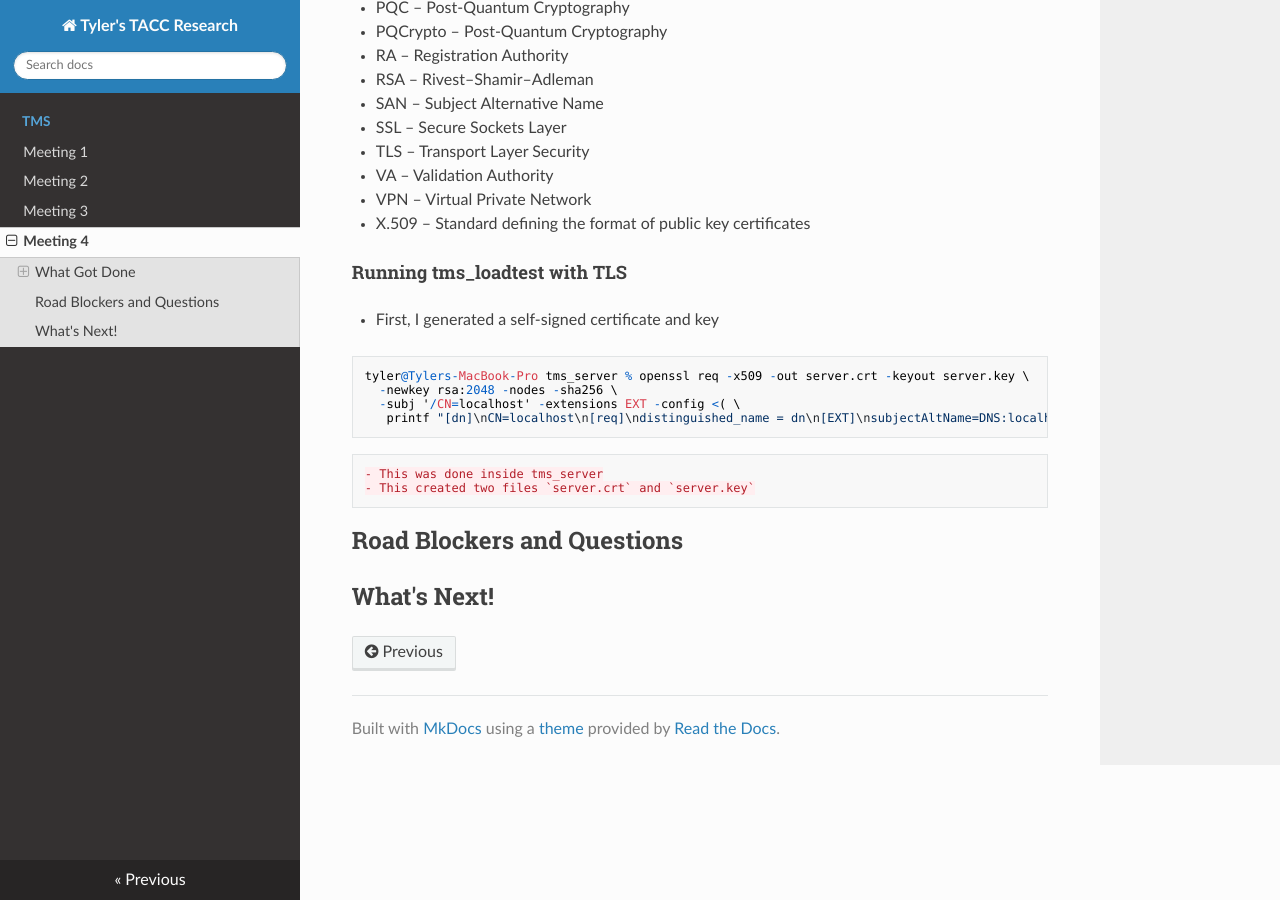
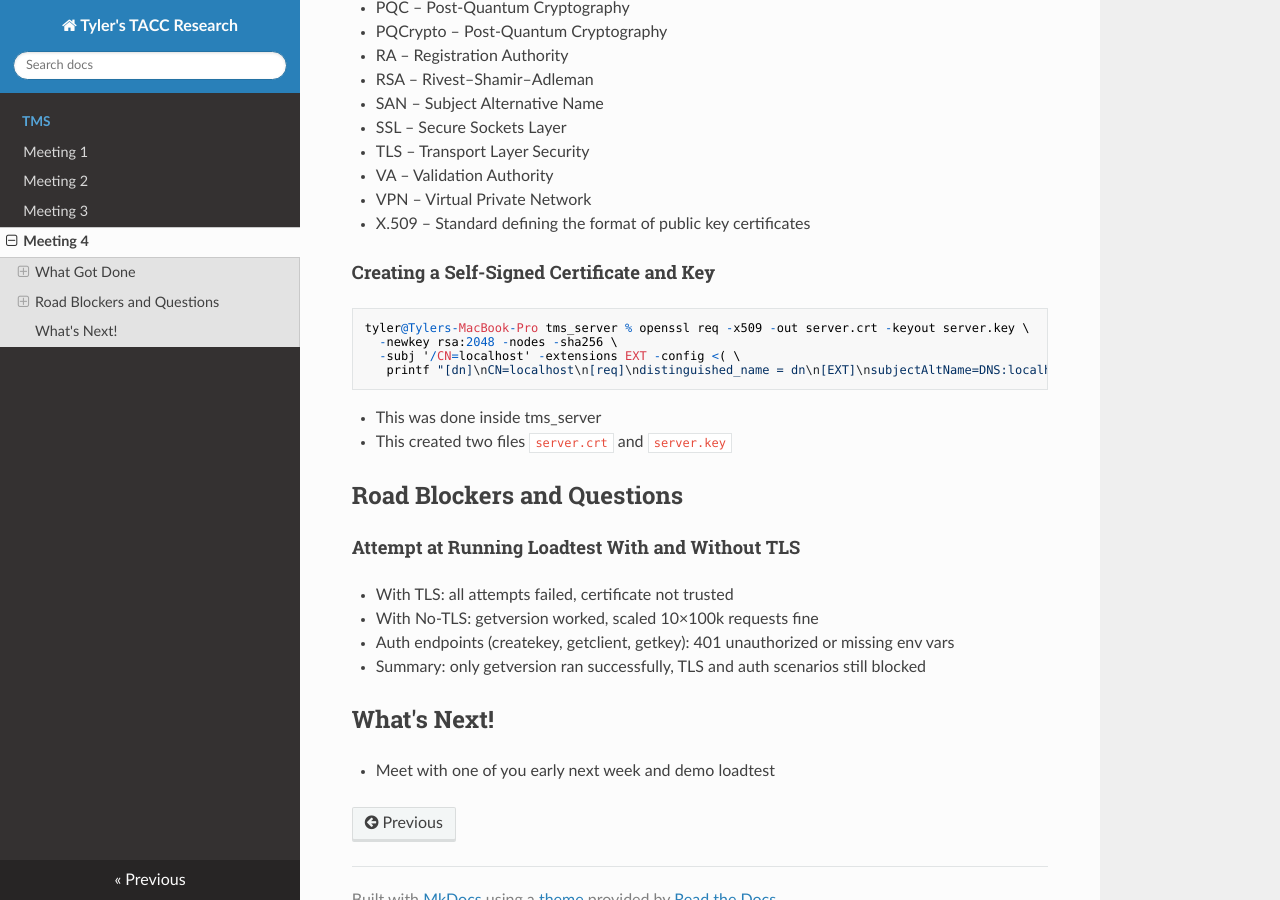
Before and after one commit to tyler0852/tylers-tacc-research, an MkDocs documentation site: the page built from docs/tms/meeting-4.md, in a window 1280 px wide and 900 px high, scrolled down 7820 px. Built offline with MkDocs 1.6.1, drawn with Linux system fonts in a browser that asks for light colours; nearby versions of some CDN libraries; formulas are drawn with MathJax 3.

Commit message:
Update meeting-4.md

````diff
--- a/docs/tms/meeting-4.md
+++ b/docs/tms/meeting-4.md
@@ -295,9 +295,7 @@ in short: asymmetric at the start to safely set up, symmetric for the actual com
 - VPN – Virtual Private Network
 - X.509 – Standard defining the format of public key certificates
 
-#### Running tms_loadtest with TLS
-
-- First, I generated a self-signed certificate and key
+#### Creating a Self-Signed Certificate and Key
 
 ```bash
 tyler@Tylers-MacBook-Pro tms_server % openssl req -x509 -out server.crt -keyout server.key \
@@ -306,9 +304,18 @@ tyler@Tylers-MacBook-Pro tms_server % openssl req -x509 -out server.crt -keyout
    printf "[dn]\nCN=localhost\n[req]\ndistinguished_name = dn\n[EXT]\nsubjectAltName=DNS:localhost\nkeyUsage=digitalSignature\nextendedKeyUsage=serverAuth")
 ```
 
-    - This was done inside tms_server
-    - This created two files `server.crt` and `server.key`
+- This was done inside tms_server
+- This created two files `server.crt` and `server.key`
 
 ## Road Blockers and Questions
 
+#### Attempt at Running Loadtest With and Without TLS
+
+- With TLS: all attempts failed, certificate not trusted
+- With No-TLS: getversion worked, scaled 10×100k requests fine
+- Auth endpoints (createkey, getclient, getkey): 401 unauthorized or missing env vars
+- Summary: only getversion ran successfully, TLS and auth scenarios still blocked
+
 ## What's Next!
+
+- Meet with one of you early next week and demo loadtest
````
